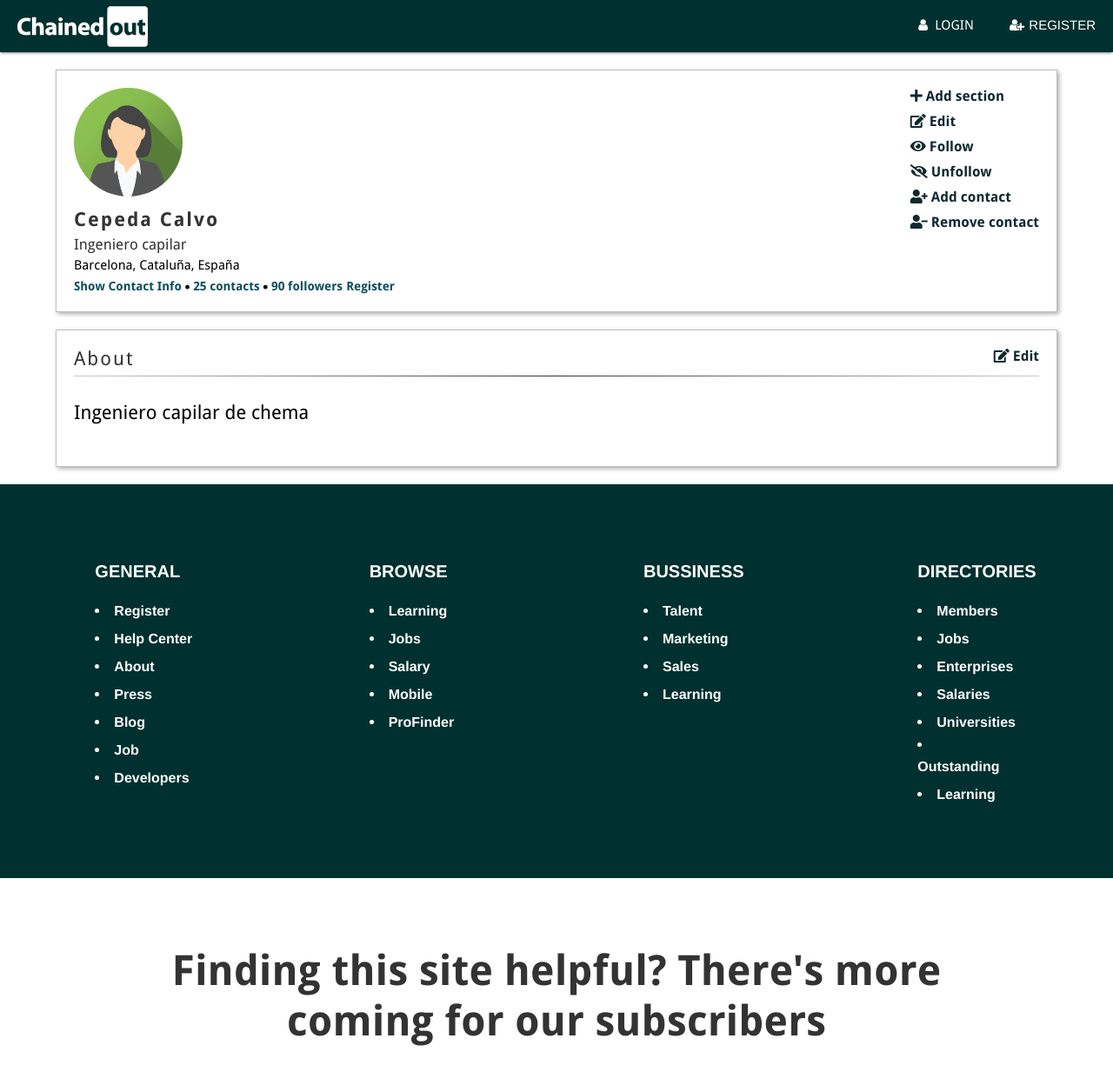
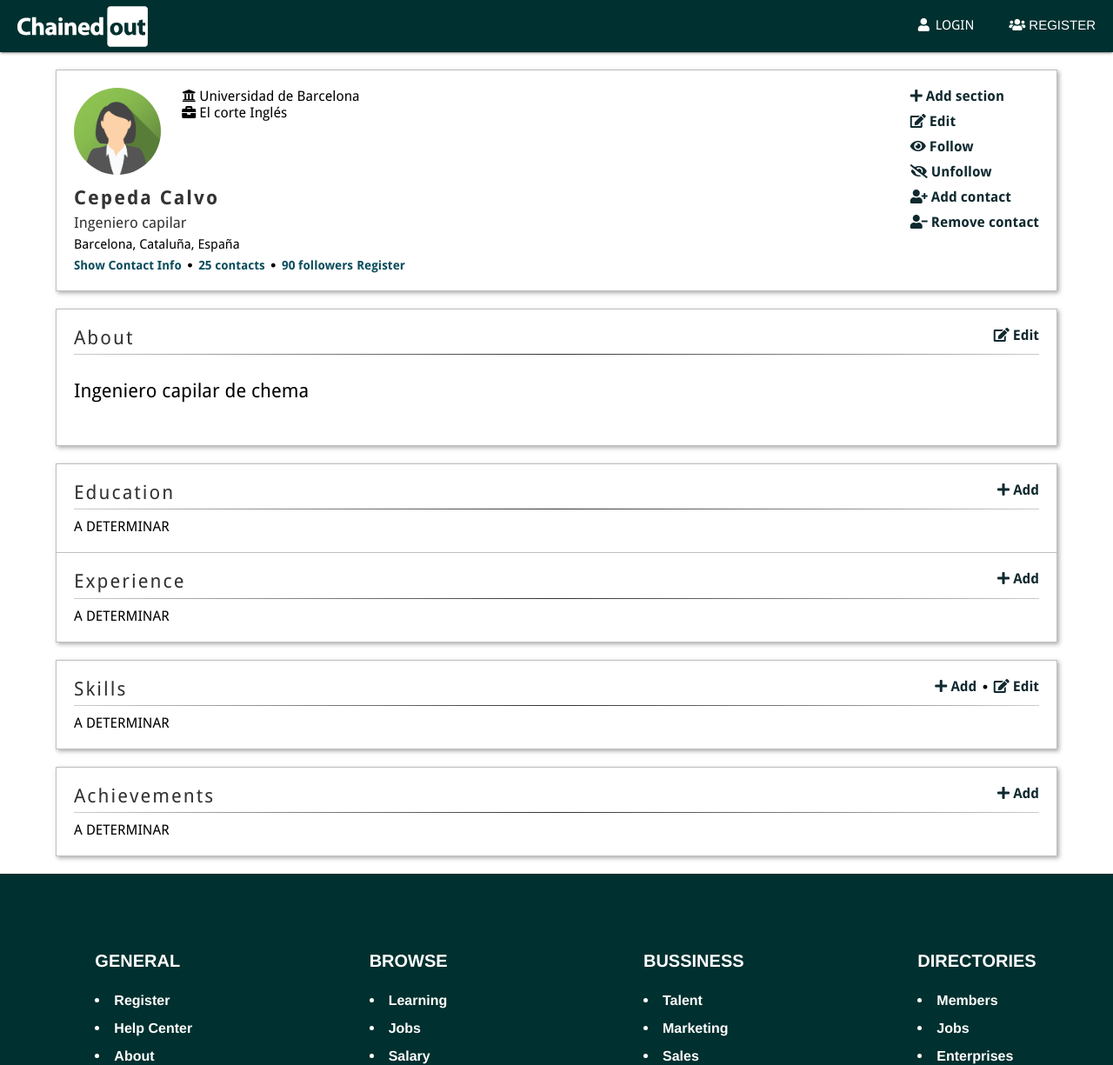
Before and after one commit to UB-ES-19/B4-Chainedout, a Django app: page /profile/ in a window 1280 px wide. Shown: the top 1225 px of the page at 87% size. Run offline with Django 3.2, Linux system fonts and the light colour scheme; some libraries are stand-ins or nearby versions.

Commit message:
profile min width

```diff
--- a/chainedout/static/style/style.css
+++ b/chainedout/static/style/style.css
@@ -23,6 +23,7 @@ body {
 .inner_main_menu{
     margin:0;
     width: 100%;
+    min-width: 800px;
 }
 
 .inner_main_menu ul{
@@ -98,10 +99,9 @@ body {
 /* Modal Content/Box */
 .lmodal-content {
   background-color: #fefefe;
-  margin: 5px auto; /* 15% from the top and centered */
-  margin-top: 10px;
+    /* 15% from the top and centered */
+  margin: 10px auto 5px;
   width: 40%; /* Could be more or less, depending on screen size */
-  min-width: 300px;
   height: 500px;
   border: 2px solid #fff;
   border-radius: 20px;
@@ -470,6 +470,9 @@ input[type='checkbox']{
 }
 
 /* ------------------------------------- PROFILE START ----------------------------------------- */
+#profile {
+    min-width: 800px;
+}
 #profilebox {
     border: 1px solid #BFBFBF;
     background-color: #FFFFFF;
@@ -496,15 +499,32 @@ input[type='checkbox']{
     font-weight: bolder;
 }
 
+#profile .current{
+    width: 100%;
+}
+
+#profile .current_avatar{
+    display: inline-block;
+    margin-right: 20px;
+}
+
 #profile img.profile_avatar {
-  width: 25%;
+  width: 100px;
+  height: 100px;
   border-radius: 50%;
   margin-bottom: 10px;
+}
+
+#profile .current_work_education{
+    display: inline-block;
+    vertical-align: top;
 }
 
 #profile .fabsep {
     font-size: 5px;
     vertical-align: middle;
+    margin-right: 3px;
+    margin-left: 3px;
 }
 
 #profile h1 {
@@ -578,4 +598,17 @@ input[type='checkbox']{
   font-size: 15px;
   font-weight: 200;
 }
+
+#profile hr.section_sep {
+    clear: both;
+    border: 0;
+    height: 1px;
+    background: #333;
+    background-image: -webkit-linear-gradient(left, #BFBFBF, #BFBFBF, #BFBFBF);
+    background-image: -moz-linear-gradient(left, #BFBFBF, #BFBFBF, #BFBFBF);
+    background-image: -ms-linear-gradient(left, #BFBFBF, #BFBFBF, #BFBFBF);
+    background-image: -o-linear-gradient(left, #BFBFBF, #BFBFBF, #BFBFBF);
+    margin: 20px -20px;
+}
+
 /* ------------------------------------- PROFILE END ----------------------------------------- */
--- a/chainedout/templates/footer.html
+++ b/chainedout/templates/footer.html
@@ -1,14 +1,4 @@
-<!DOCTYPE html>
-<html lang="en">
-<head>
-    <meta charset="UTF-8">
-    <meta name="viewport" content="width=device-width, initial-scale=1">
-    <link rel="stylesheet" href="/static/style/style.css">
-    <link rel="stylesheet" href="https://cdnjs.cloudflare.com/ajax/libs/font-awesome/4.7.0/css/font-awesome.min.css">
-</head>
-
-<body>
-    <div class="footer-container">
+ <div class="footer-container">
         <div class="footer-main">
             <div class="footer-column">
                 <h3>General</h3>
@@ -81,5 +71,3 @@
     <div class="copyright">
         &copy; 2019 Chainedout
     </div>
-
-</body>
--- a/chainedout/templates/header.html
+++ b/chainedout/templates/header.html
@@ -27,7 +27,7 @@
             {% if request.user.is_authenticated %}
                 <li><a id = "logout" class="logout" href="{% url 'logout' %}?next=/"> Logout</a></li>
             {% else %}
-                <li><a id = "register" class="register" href="{% url 'register' %}"><i class="fa fa-fw fa-user-plus"></i> Register</a></li>
+                <li><a id = "register" class="register" href="{% url 'register' %}"><i class="fa fa-fw fa-users"></i> Register</a></li>
                 <li><a id = "login" onclick="modal('login_modal', 'block')"><i class="fa fa-fw fa-user"></i> Login</a></li>
             {%  endif %}
         </ul>
--- a/chainedout/templates/user/profile.html
+++ b/chainedout/templates/user/profile.html
@@ -5,7 +5,14 @@
 <!------------------------------ PROFILE BOX START ---------------------------------->
 <div id="profilebox">
     <div class="left_profile">
-        <img src="/static/images/img_avatar.png" alt="Avatar" class="profile_avatar">
+        <div class="current">
+            <div class="current_avatar"><img src="/static/images/img_avatar.png" alt="Avatar" class="profile_avatar"></div>
+            <div class="current_work_education">
+                <div class="current_education"><i class="fas fa-university"></i> Universidad de Barcelona</div>
+                <div class="current_work"><i class="fas fa-briefcase"></i> El corte Inglés</div>
+            </div>
+        </div>
+        <div style="clear: both"></div>
         <h1>Cepeda Calvo</h1>
         <h2>Ingeniero capilar</h2>
         <h3>Barcelona, Cataluña, España</h3>
@@ -54,7 +61,7 @@
     </div>
     <hr class="title_sep" />
     <div id="info">
-        <p>Ingeniero capilar de chema</div>
+        <p>Ingeniero capilar de chema</p>
     </div>
 </div>
 <!----- MODAL EDIT ABOUT START ----->
@@ -65,7 +72,18 @@
 
 
 <!------------------------------ EDUCATION BOX START ---------------------------------->
-<!-- TODO -->
+<div id="profilebox">
+    <div class="left_box">
+        <h1 class="title">Education</h1>
+    </div>
+    <div class="right_box">
+        <div class="elemprofile"><a href="#"><i class="fas fa-plus"></i> Add</a></div>
+    </div>
+    <hr class="title_sep" />
+    <div id="info">
+        A DETERMINAR
+    </div>
+
 <!----- MODAL ADD EDUCATION START ----->
 <!-- TODO -->
 <!----- MODAL ADD EDUCATION END ----->
@@ -73,12 +91,20 @@
 <!----- MODAL EDIT EDUCATION START ----->
 <!-- TODO -->
 <!----- MODAL EDIT EDUCATION END ----->
-<!------------------------------ EDUCATION BOX END ---------------------------------->
 
+    <hr class="section_sep" />
 
-
-<!------------------------------ EXPERIENCE BOX START ---------------------------------->
-<!-- TODO -->
+    <div class="left_box">
+        <h1 class="title">Experience</h1>
+    </div>
+    <div class="right_box">
+        <div class="elemprofile"><a href="#"><i class="fas fa-plus"></i> Add</a></div>
+    </div>
+    <hr class="title_sep" />
+    <div id="info">
+        A DETERMINAR
+    </div>
+</div>
 <!----- MODAL ADD EXPERIENCE START ----->
 <!-- TODO -->
 <!----- MODAL ADD EXPERIENCE END ----->
@@ -86,12 +112,24 @@
 <!----- MODAL EDIT EXPERIENCE START ----->
 <!-- TODO -->
 <!----- MODAL EDIT EXPERIENCE END ----->
-<!------------------------------ EXPERIENCE BOX END ---------------------------------->
+<!------------------------------ EDUCATION BOX END ---------------------------------->
 
 
 
 <!------------------------------ SKILLS BOX START ---------------------------------->
-<!-- TODO -->
+<div id="profilebox">
+    <div class="left_box">
+        <h1 class="title">Skills</h1>
+    </div>
+    <div class="right_box">
+        <div class="elemprofile"><a href="#"><i class="fas fa-plus"></i> Add</a> <i class="fas fabsep fa-circle"></i>
+            <a href="#"><i class="fas fa-edit"></i> Edit</a></div>
+    </div>
+    <hr class="title_sep" />
+    <div id="info">
+        A DETERMINAR
+    </div>
+</div>
 <!----- MODAL ADD SKILLS START ----->
 <!-- TODO -->
 <!----- MODAL ADD SKILLS END ----->
@@ -104,7 +142,18 @@
 
 
 <!------------------------------ ACHIEVEMENTS BOX START ---------------------------------->
-<!-- TODO -->
+<div id="profilebox">
+    <div class="left_box">
+        <h1 class="title">Achievements</h1>
+    </div>
+    <div class="right_box">
+        <div class="elemprofile"><a href="#"><i class="fas fa-plus"></i> Add</a></div>
+    </div>
+    <hr class="title_sep" />
+    <div id="info">
+        A DETERMINAR
+    </div>
+</div>
 <!----- MODAL ADD PUBLICATION START ----->
 <!-- TODO -->
 <!----- MODAL ADD PUBLICATION END ----->
```
